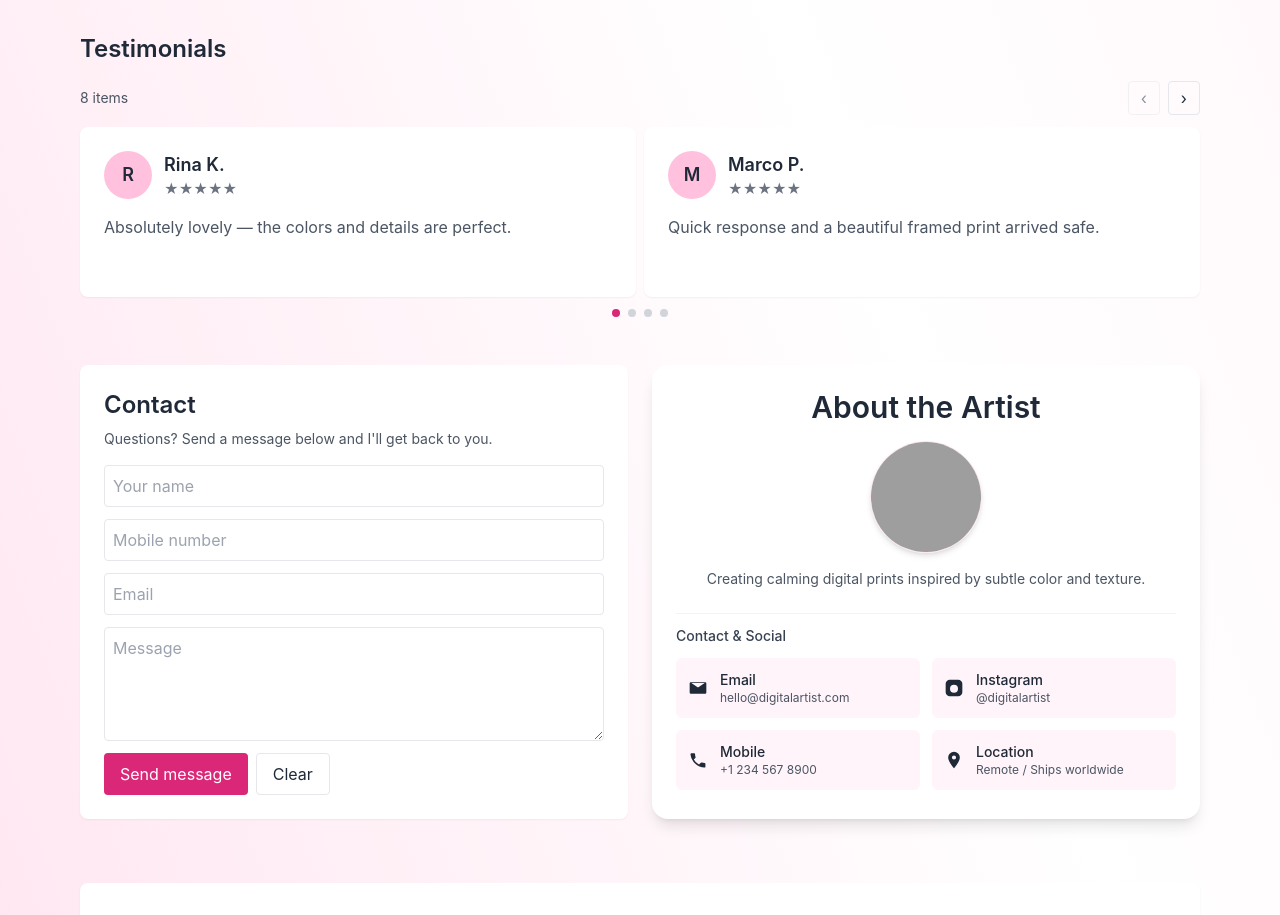
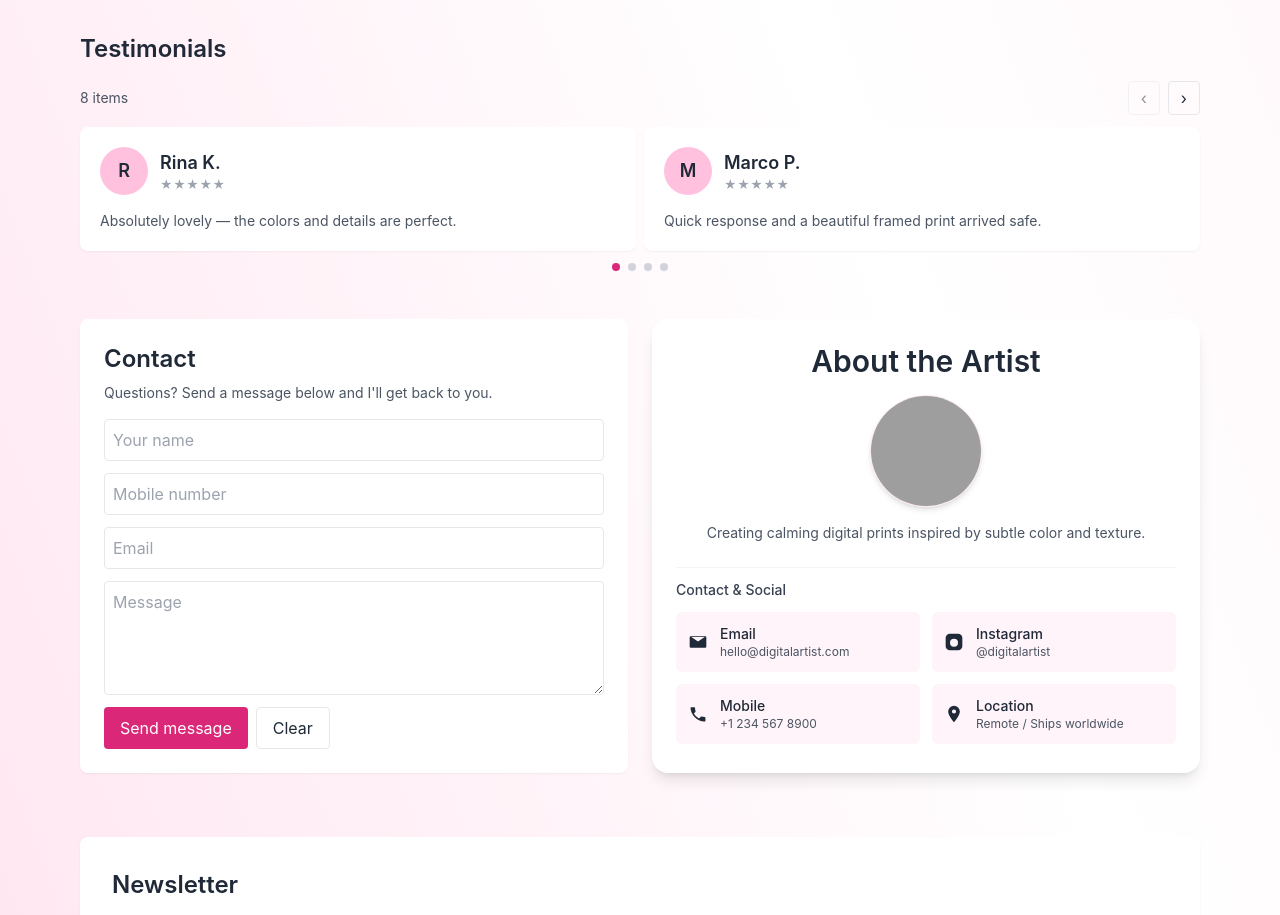
Before and after one commit to yogi7302/MyApp, a React (Vite) app: page / in a window 1280 px wide. Shown: the part 2040-2955 px from the top of the page. Built offline with nearby package versions, Linux system fonts and the light colour scheme; grey boxes are pictures that could not be loaded.

Commit message:
Update App.jsx

```diff
--- a/src/App.jsx
+++ b/src/App.jsx
@@ -1,3 +1,4 @@
+
 import React, { useState, useEffect, useMemo } from "react";
 
 export default function App() {
@@ -506,7 +507,10 @@ export default function App() {
           <Carousel
             items={testimonials}
             itemRenderer={(t) => (
-              <div key={t.id} className="bg-white p-6 rounded-lg shadow-sm w-full mx-auto" style={{ minHeight: "170px" }}>
+              <div
+                key={t.id}
+                className="bg-white rounded-lg shadow-sm w-full mx-auto p-5 flex flex-col gap-4"
+              >
                 <div className="flex items-center gap-3">
                   <div className="w-12 h-12 bg-pink-100 rounded-full flex items-center justify-center text-lg font-semibold">
                     {t.name[0]}
@@ -514,11 +518,11 @@ export default function App() {
 
                   <div>
                     <div className="font-semibold text-lg">{t.name}</div>
-                    <div className="text-sm text-gray-500">{"★".repeat(t.rating)}</div>
+                    <div className="text-xs tracking-wider text-gray-400">{"★".repeat(t.rating)}</div>
                   </div>
                 </div>
 
-                <p className="mt-4 text-base text-gray-600">{t.text}</p>
+                <p className="text-sm text-gray-600 line-clamp-3">{t.text}</p>
               </div>
             )}
             perPage={{ base: 1, md: 2 }}
```
